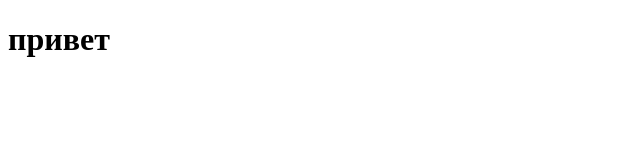
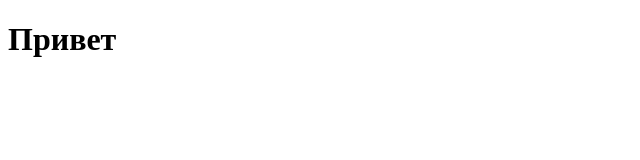
Before and after one commit to Sajjfk/rm, a plain HTML site: page index.html in a window 1280 px wide. Shown: the full height of the page, 0-640 px from the left. Drawn offline with Linux system fonts and the light colour scheme.

Commit message:
Update index.html

```diff
--- a/index.html
+++ b/index.html
@@ -9,7 +9,7 @@
 </head>
 
 <body>
-    <h1>привет</h1>
+    <h1>Привет</h1>
 </body>
 
 </html>
```
